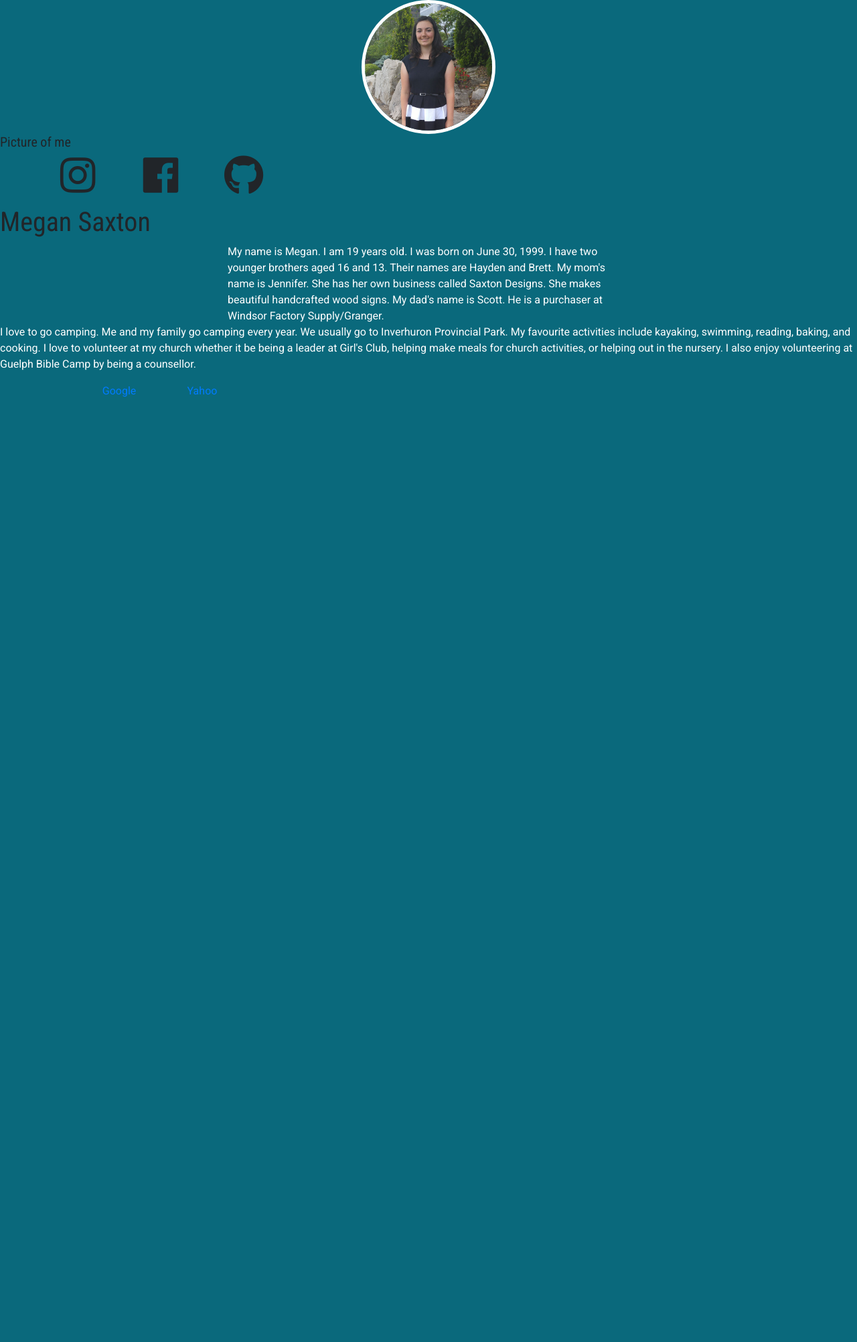
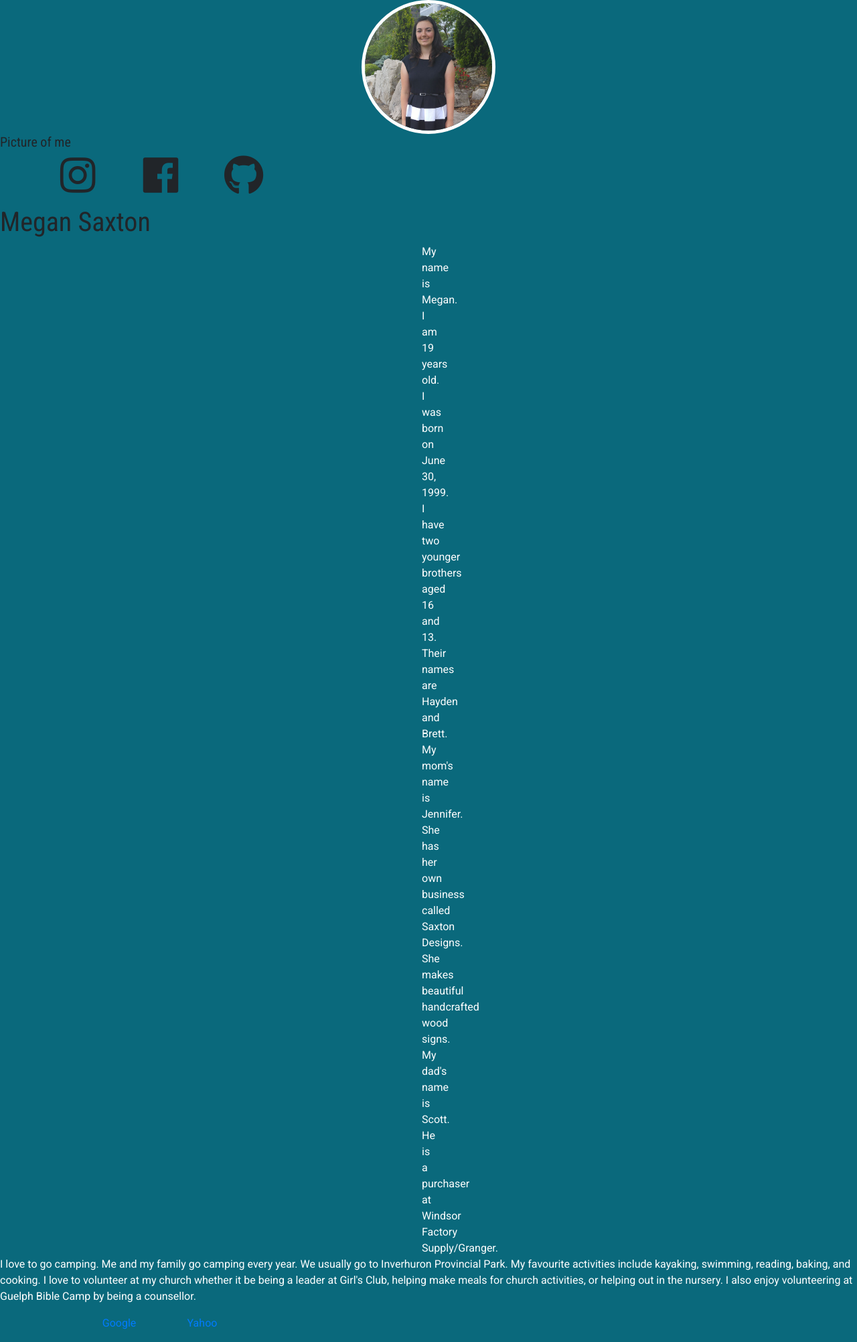
Before and after one commit to Megan37/my-site, a Jekyll site: the page built from index.html, in a window 1280 px wide. Shown: the whole page at 67% size. Built offline with Jekyll 4.4.1, drawn with Linux system fonts in a browser that asks for light colours; nearby versions of some CDN libraries; before the commit the page ends 900 px from its top, so only the background shows below that.

Commit message:
Add files via upload

```diff
--- a/assets/css/main.scss
+++ b/assets/css/main.scss
@@ -44,7 +44,7 @@ p {
 .white-copy{
     margin: 0 auto;
     color: white;
-    width: 600px;
+    width: 20px;
 }
 
 #content-wrapper{
```
